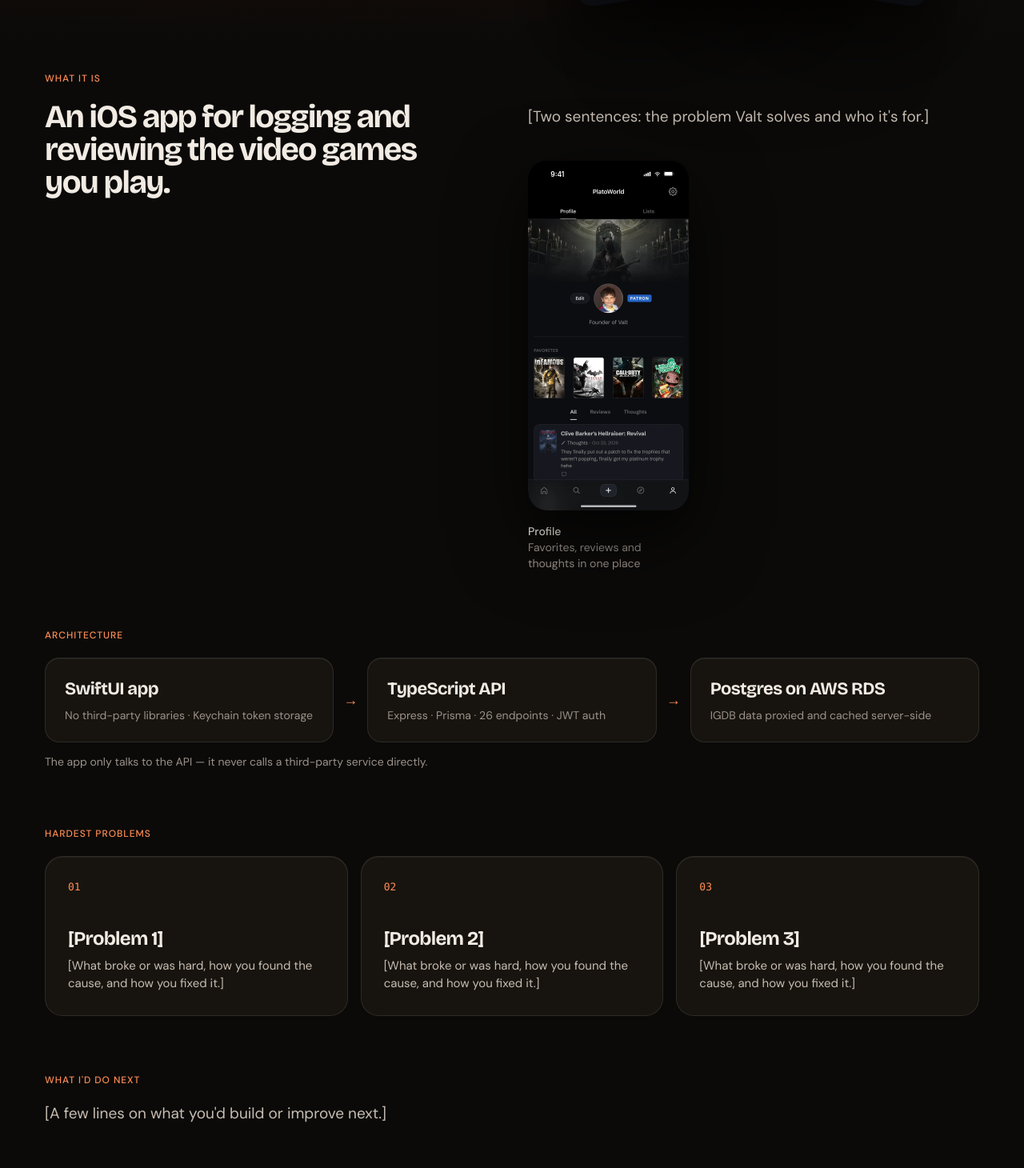
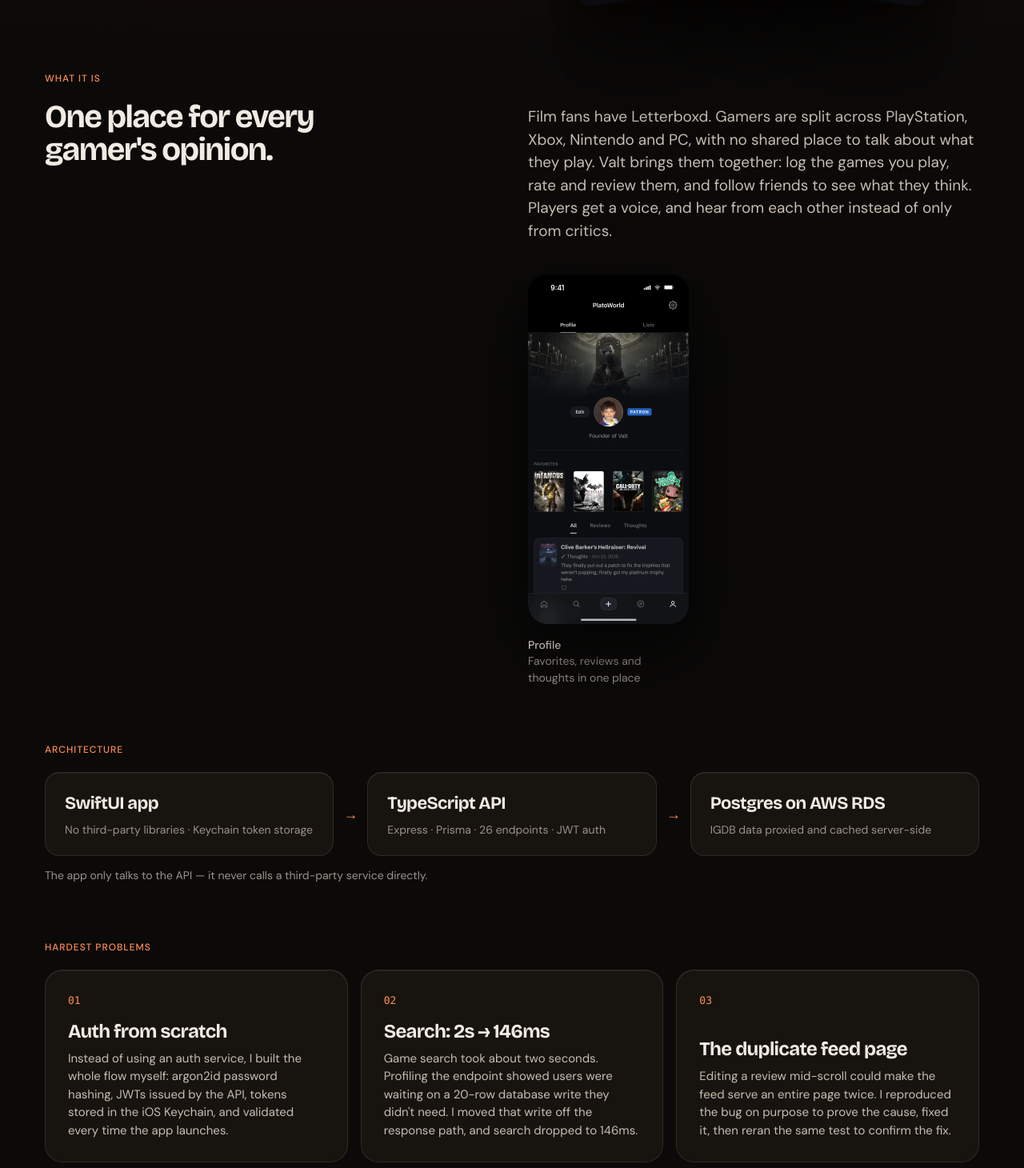
Before and after one commit to ryansaharwork/personal-website, a Next.js app: page /projects/valt in a window 1280 px wide. Shown: the part 610-2070 px from the top of the page at 80% size. Built offline with nearby package versions, Linux system fonts and the light colour scheme.

Commit message:
Write the Valt case study copy
Replace the Valt write-up placeholders: What it is headline and body,
the three hardest problems (auth from scratch, search 2s to 146ms, the
duplicate feed page) and what I'd do next.

```diff
--- a/content/site.ts
+++ b/content/site.ts
@@ -140,16 +140,29 @@ export const site = {
         { title: "Review", hint: "A review with comments and likes", src: "/images/valt-review.webp" },
       ],
       writeup: {
-        whatHead: "An iOS app for logging and reviewing the video games you play.",
-        what: "[Two sentences: the problem Valt solves and who it's for.]",
+        whatHead: "One place for every gamer's opinion.",
+        what: "Film fans have Letterboxd. Gamers are split across PlayStation, Xbox, Nintendo and PC, with no shared place to talk about what they play. Valt brings them together: log the games you play, rate and review them, and follow friends to see what they think. Players get a voice, and hear from each other instead of only from critics.",
         arch: [
           { title: "SwiftUI app", detail: "No third-party libraries · Keychain token storage" },
           { title: "TypeScript API", detail: "Express · Prisma · 26 endpoints · JWT auth" },
           { title: "Postgres on AWS RDS", detail: "IGDB data proxied and cached server-side" },
         ],
         archNote: "The app only talks to the API — it never calls a third-party service directly.",
-        problems: placeholderProblems(),
-        next: "[A few lines on what you'd build or improve next.]",
+        problems: [
+          {
+            title: "Auth from scratch",
+            body: "Instead of using an auth service, I built the whole flow myself: argon2id password hashing, JWTs issued by the API, tokens stored in the iOS Keychain, and validated every time the app launches.",
+          },
+          {
+            title: "Search: 2s → 146ms",
+            body: "Game search took about two seconds. Profiling the endpoint showed users were waiting on a 20-row database write they didn't need. I moved that write off the response path, and search dropped to 146ms.",
+          },
+          {
+            title: "The duplicate feed page",
+            body: "Editing a review mid-scroll could make the feed serve an entire page twice. I reproduced the bug on purpose to prove the cause, fixed it, then reran the same test to confirm the fix.",
+          },
+        ],
+        next: "Launch on the App Store, then build smart search: tell Valt what you're in the mood for, and it finds games that match your taste and helps you learn more about the games you love.",
         whatScreen: { title: "Profile", hint: "Favorites, reviews and thoughts in one place", src: "/images/valt-profile.webp" },
       },
     },
```
